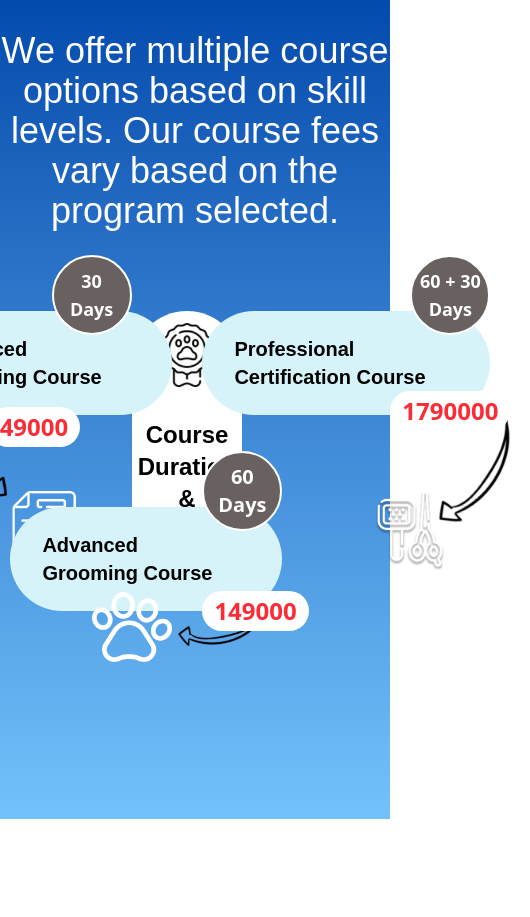
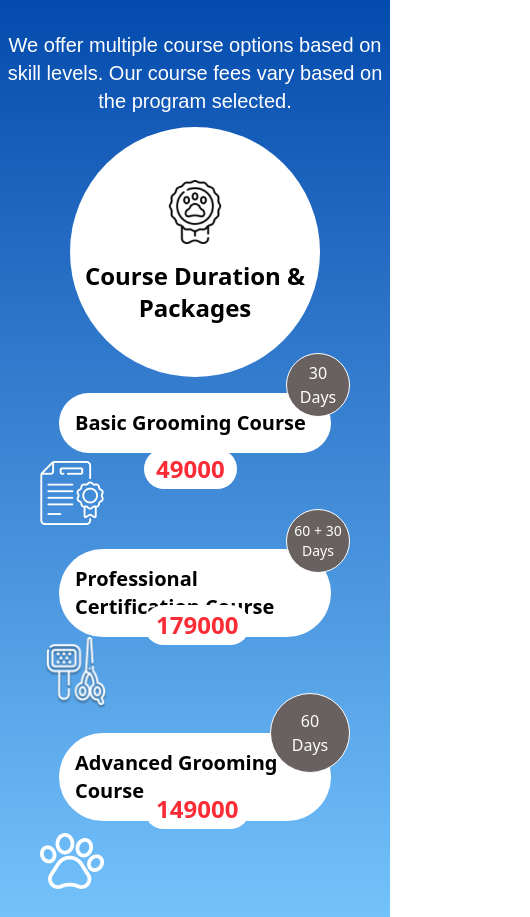
Before and after one commit to sumonDev9/PetGroomingPromo, a React (Vite) app: page / in a window 390 px wide. Shown: the part 6300-7217 px from the top of the page, 530 px wide, since content can reach past the window. Before the commit the page ends 7119 px from the top, so only its background shows below. Built offline with nearby package versions, Linux system fonts and the light colour scheme; a web font is replaced by a local one.

Commit message:
Add mobile-responsive layout for CourseOfferings with stacked course cards

```diff
--- a/src/components/CourseOfferings.jsx
+++ b/src/components/CourseOfferings.jsx
@@ -8,14 +8,14 @@ import GroupBook from '../assets/GroupBook.png'
 
 const CourseOfferings = () => {
     return (
-        <div className='bg-gradient-to-b from-[#0047AB] to-[#73C2FB] py-14 mt-0 min-h-screen'>
+        <div className='bg-gradient-to-b from-[#0047AB] to-[#73C2FB] pt-14 pb-24 mt-0 min-h-screen'>
             {/* heading */}
-           <h1 className='pet-text text-white text-4xl  max-w-[850px] mx-auto text-center'>
+           <h1 className='pet-text text-white text-xl lg:text-4xl  max-w-[850px] mx-auto text-center'>
             We offer multiple course options based on skill levels. Our course fees vary based on the program selected.
            </h1>
 
             {/* content */}
-            <div className='flex justify-center mt-20'>
+            <div className=' justify-center hidden lg:flex mt-20'>
                 <div className='relative'>
                      <div className=' bg-[#D6F3F9] relative z-30 left-10 py-6 px-8 w-68 rounded-full'>
                         <p className='text-[#000000] pet-text text-xl font-bold'>Advanced <br />Grooming Course</p>
@@ -71,6 +71,61 @@ const CourseOfferings = () => {
                     </div>
                 </div>
             </div>
+
+
+            {/* phone deivec */}
+            <div className='lg:hidden flex flex-col mt-3 space-y-4'>
+                <div className='w-[250px] h-[250px] md:w-[300px] md:h-[300px] rounded-full mx-auto bg-white flex justify-center items-center flex-col space-y-4'>
+                    <img src={medal} className='mx-auto w-16 h-16 md:w-20 md:h-20' alt="medal" />
+                    <h1 className='text-2xl md:text-3xl font-bold text-black mx-auto text-center'>Course Duration & Packages </h1>
+                </div>
+                {/* Basic Grooming Course */}
+                <div className='relative'>
+                    <div className='w-68 md:w-[400px] bg-white mx-auto py-4 px-4 rounded-full'>
+                        <h1 className='text-xl md:text-4xl font-semibold'>Basic Grooming Course</h1>
+                    </div>
+                    <div className='absolute -top-10 right-10 md:right-32 bg-[#696060] text-white w-16 h-16 md:w-24 md:h-24 rounded-full border border-white p-1 flex justify-center items-center'>
+                        <p className='text-center font-medium text-white md:text-xl'>30 <br />Days</p>
+                    </div>
+                   <div className='absolute py-1 px-3 z-50 top-14 left-36 md:left-80 md:top-24 bg-white rounded-full'>
+                        <span className='text-red-500 text-2xl md:text-3xl font-bold'>49000</span>
+                    </div>
+                    <div className='absolute -bottom-18 left-10 md:left-40'>
+                        <img src={GroupBook} className='w-16' alt="paw200" />
+                    </div>
+                </div>
+                {/* Professional Certification Course */}
+                <div className='relative mt-20'>
+                    <div className='w-68 md:w-[400px] bg-white mx-auto py-4 px-4 rounded-full'>
+                        <h1 className='text-xl md:text-4xl font-semibold'>Professional Certification Course</h1>
+                    </div>
+                    <div className='absolute -top-10 right-10 md:right-32 bg-[#696060] text-white w-16 h-16 md:w-24 md:h-24 rounded-full border border-white p-1 flex justify-center items-center'>
+                        <p className='text-center font-medium text-white text-sm md:text-xl'>60 + 30 <br />Days</p>
+                    </div>
+                   <div className='absolute py-1 px-3 z-50 top-14 left-36 md:left-80 md:top-26 bg-white rounded-full'>
+                        <span className='text-red-500 text-2xl md:text-3xl font-bold'>179000</span>
+                    </div>
+                      <div className='absolute -bottom-18 left-10  md:left-40'>
+                        <img src={kackhi} className='w-18 ' alt="paw200" />
+                    </div>
+                </div>
+                {/* Advanced Grooming Course */}
+                <div className='relative mt-20'>
+                    <div className='w-68 md:w-[400px] bg-white mx-auto py-4 px-4 rounded-full'>
+                        <h1 className='text-xl md:text-4xl font-semibold'>Advanced Grooming Course</h1>
+                    </div>
+                    <div className='absolute -top-10 right-10 md:right-32 bg-[#696060] text-white w-20 h-20 rounded-full border border-white p-1 flex justify-center items-center  md:w-24 md:h-24 '>
+                        <p className='text-center font-medium text-white md:text-xl'>60 <br />Days</p>
+                    </div>
+                   <div className='absolute py-1 px-3 z-50 top-14 left-36 md:left-80 md:top-26 bg-white rounded-full'>
+                        <span className='text-red-500 text-2xl md:text-3xl font-bold'>149000</span>
+                    </div>
+                        <div className='absolute -bottom-18 left-10 md:left-40'>
+                        <img src={paw200} className='w-16' alt="paw200" />
+                    </div>
+                </div>
+
+            </div>
         </div>
     );
 };
```
